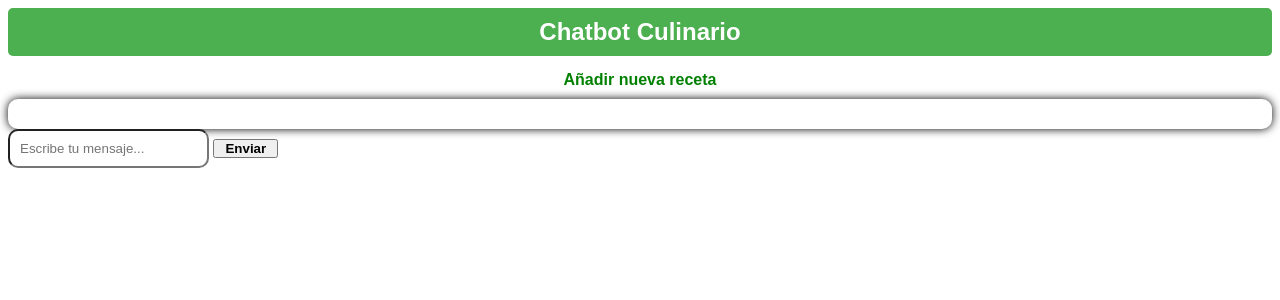
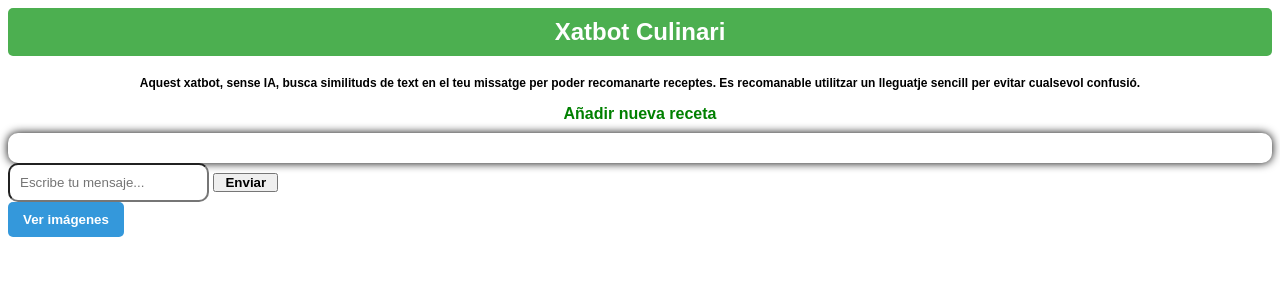
Before and after one commit to Alejandro-Mu/Chatbot-Culinario, a Flask app: page / in a window 1280 px wide. Shown: the top 300 px of the page. Run offline with Flask 3, Linux system fonts and the light colour scheme; some libraries are stand-ins or nearby versions.

Commit message:
Introduccion breve y desplegable

```diff
--- a/templates/index.html
+++ b/templates/index.html
@@ -3,7 +3,9 @@
 <html lang="es"> <!--Dice que la pagina esta en español.-->
 <head>
 	<meta charset="UTF-8"> <!--Le dice como esta codificado.-->
-	<header>Chatbot Culinario</header>
+	<header>Xatbot Culinari</header>
+        <p>Aquest xatbot, sense IA, busca similituds de text en el teu missatge per poder recomanarte receptes. Es recomanable utilitzar un lleguatje sencill per evitar cualsevol confusió.
+</p>
 	<style>
 		header {
         		background-color: #4CAF50;
@@ -15,6 +17,14 @@
         		border-radius: 5px;
         		margin-bottom: 15px;
     		}
+
+                p {
+			text-align: center;
+			padding: 5px;
+			font-size: 12px;
+			font-weight: bold;
+			margin-bottom: 10px;
+                }
 
 		body {
 			font-family: sans-serif; <!--Tipo de letra.-->
@@ -141,4 +151,79 @@
 	</script>
 
 </body>
+
+<head>
+  <meta charset="UTF-8">
+  <title>Desplegable visual</title>
+  <style>
+    .desplegable {
+      position: relative;
+      display: inline-block;
+    }
+
+    .boton {
+      padding: 10px 15px;
+      background-color: #3498db;
+      color: white;
+      cursor: pointer;
+      border: none;
+      border-radius: 5px;
+    }
+
+    .contenido {
+      display: none;
+      position: absolute;
+      background-color: white;
+      border: 1px solid #ccc;
+      padding: 10px;
+      box-shadow: 0 4px 8px rgba(0,0,0,0.2);
+      z-index: 1000;
+      width: 250px;
+    }
+
+    .desplegable:hover .contenido {
+      display: block;
+    }
+
+    .item {
+      margin-bottom: 15px;
+      text-align: center;
+    }
+
+    .item img {
+      max-width: 100%;
+      height: auto;
+      border-radius: 4px;
+    }
+
+    .pie {
+      font-size: 14px;
+      color: #555;
+    }
+  </style>
+</head>
+<body>
+
+<div class="desplegable">
+  <button class="boton">Ver imágenes</button>
+  <div class="contenido">
+    <div class="item">
+      <img src="https://via.placeholder.com/200x120?text=Imagen+1" alt="Imagen 1">
+      <div class="pie">Macarrons</div>
+    </div>
+    <div class="item">
+      <img src="https://via.placeholder.com/200x120?text=Imagen+2" alt="Imagen 2">
+      <div class="pie">LLenties</div>
+    </div>
+    <div class="item">
+      <img src="https://via.placeholder.com/200x120?text=Imagen+3" alt="Imagen 3">
+      <div class="pie">Croquetes</div>
+    </div>
+  </div>
+</div>
+
+</body>
+
+
+
 </html>
```
Also changed, not shown: images/Macarrones-con-tomate-casero.-Receta-muy-sabrosa-y-sencilla-1.jpg (added), images/croquetas-1030x686.jpg (added), images/lentejas-con-verduras-1.jpg (added).
